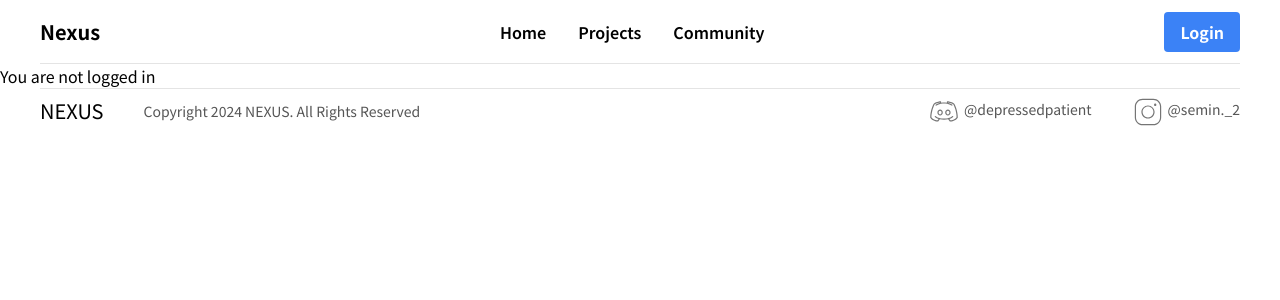
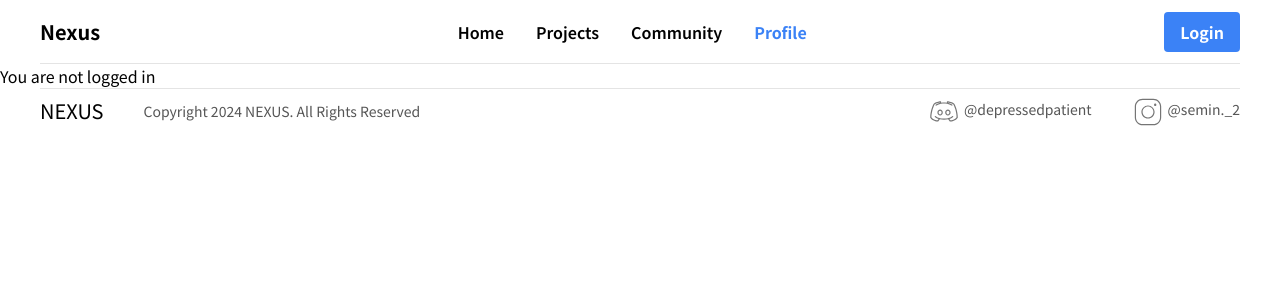
Before and after one commit to wwwcomcomcomcom/nexus-fe, a React (Vite) app: page /profile in a window 1280 px wide. Shown: the top 300 px of the page. Built offline with nearby package versions, Linux system fonts and the light colour scheme.

Commit message:
header - profile

```diff
--- a/src/component/headBar/Header.tsx
+++ b/src/component/headBar/Header.tsx
@@ -11,6 +11,7 @@ export default function Header() {
     { name: "Home", path: "/" },
     { name: "Projects", path: "/projects" },
     { name: "Community", path: "/posts" },
+    { name: "Profile", path: "/profile" },
   ];
 
   return (
```
